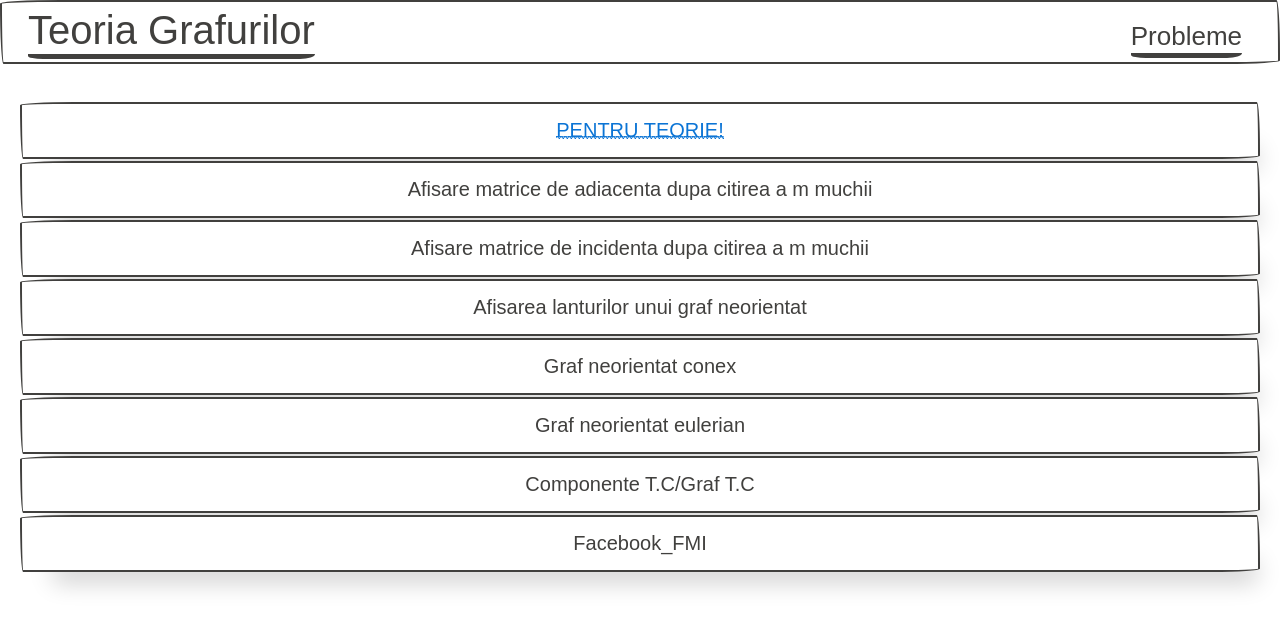
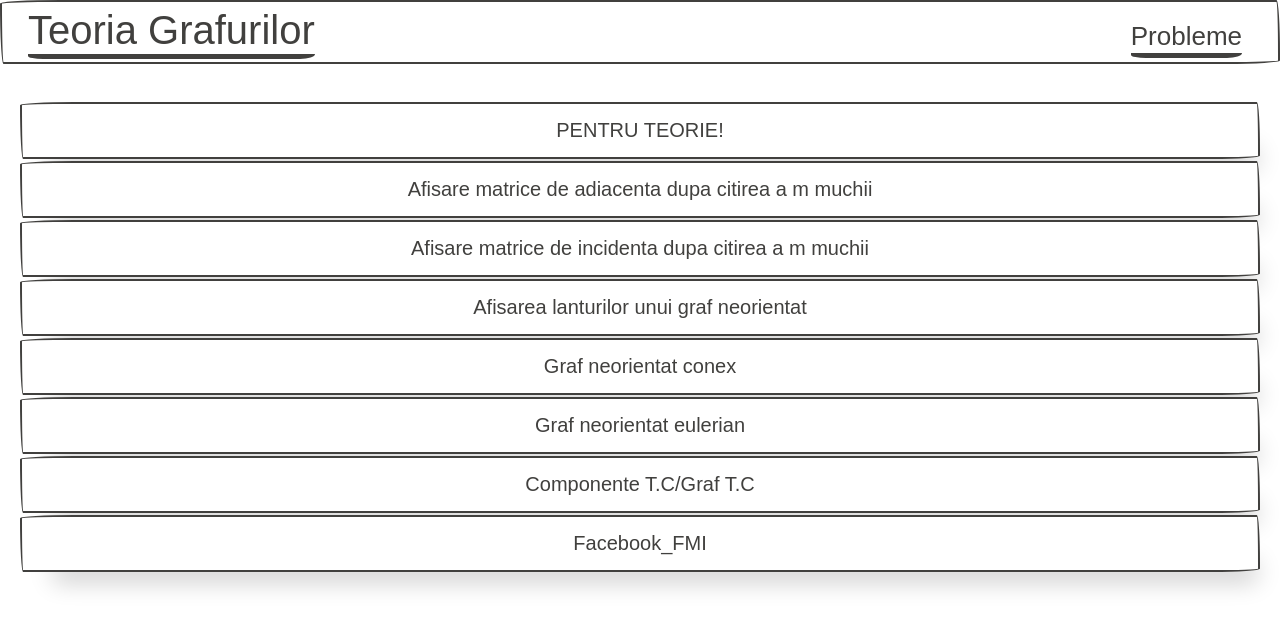
Before and after one commit to vladromila/Atestat, a React (Create React App) app: page /pbs in a window 1280 px wide. Shown: the top 628 px of the page. Built offline with nearby package versions, Linux system fonts and the light colour scheme; a web font is replaced by a local one.

Commit message:
Added a new link

```diff
--- a/src/List.js
+++ b/src/List.js
@@ -10,7 +10,7 @@ class List extends React.Component {
     render() {
         return (
             <div class="col-12 col" style={{ marginTop: 80 }}>
-                <button style={{ marginTop: 2 }} class="btn-block"><a href="http://liis.ro/~infosuport/12/grafuri.pdf">PENTRU TEORIE!</a></button>
+                <a href="http://liis.ro/~infosuport/12/grafuri.pdf"><button style={{ marginTop: 2 }} class="btn-block">PENTRU TEORIE!</button></a>
                 {data.map((obj, i) => {
                     return <Link key={i} to={{ pathname: '/pb', state: obj }}><button style={{ marginTop: 2 }} class="btn-block">{obj.title}</button></Link>
                 })}
```
